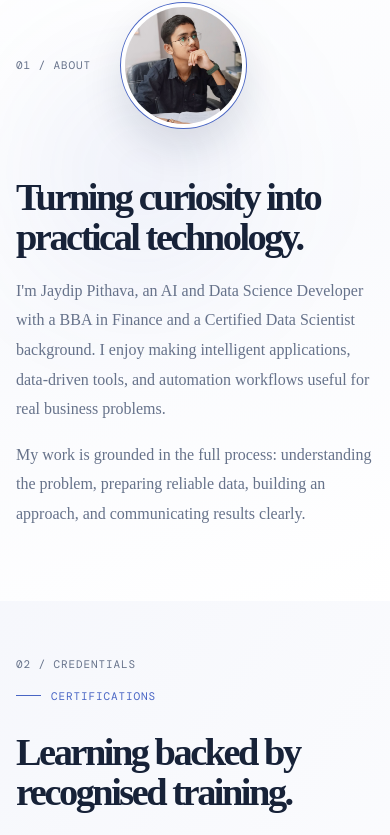
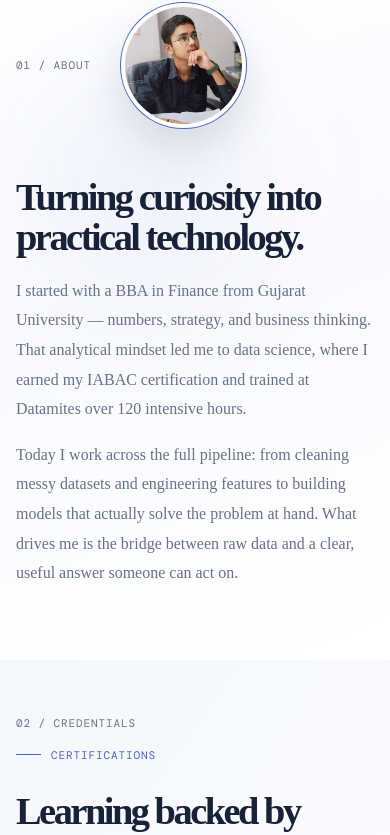
Before and after one commit to Jaydip3616/jaydip-portfolio, a React (Vite) app: page / in a window 390 px wide. Shown: the part 1176-2011 px from the top of the page. Built offline with nearby package versions, Linux system fonts and the light colour scheme.

Commit message:
updated codebase for phone responsive changes color Para

```diff
--- a/src/App.jsx
+++ b/src/App.jsx
@@ -190,8 +190,8 @@ function App() {
             <div className="about-aside reveal"><p className="section-number">01 / About</p><div className="portrait-mark"><img src={profilePhoto} alt="Jaydip Pithava" /></div></div>
             <div className="about-content reveal reveal-delay">
               <h2>Turning curiosity into practical technology.</h2>
-              <p>I&apos;m Jaydip Pithava, an AI and Data Science Developer with a BBA in Finance and a Certified Data Scientist background. I enjoy making intelligent applications, data-driven tools, and automation workflows useful for real business problems.</p>
-              <p>My work is grounded in the full process: understanding the problem, preparing reliable data, building an approach, and communicating results clearly.</p>
+              <p>I started with a BBA in Finance from Gujarat University — numbers, strategy, and business thinking. That analytical mindset led me to data science, where I earned my IABAC certification and trained at Datamites over 120 intensive hours.</p>
+              <p>Today I work across the full pipeline: from cleaning messy datasets and engineering features to building models that actually solve the problem at hand. What drives me is the bridge between raw data and a clear, useful answer someone can act on.</p>
             </div>
           </div>
         </section>
```
